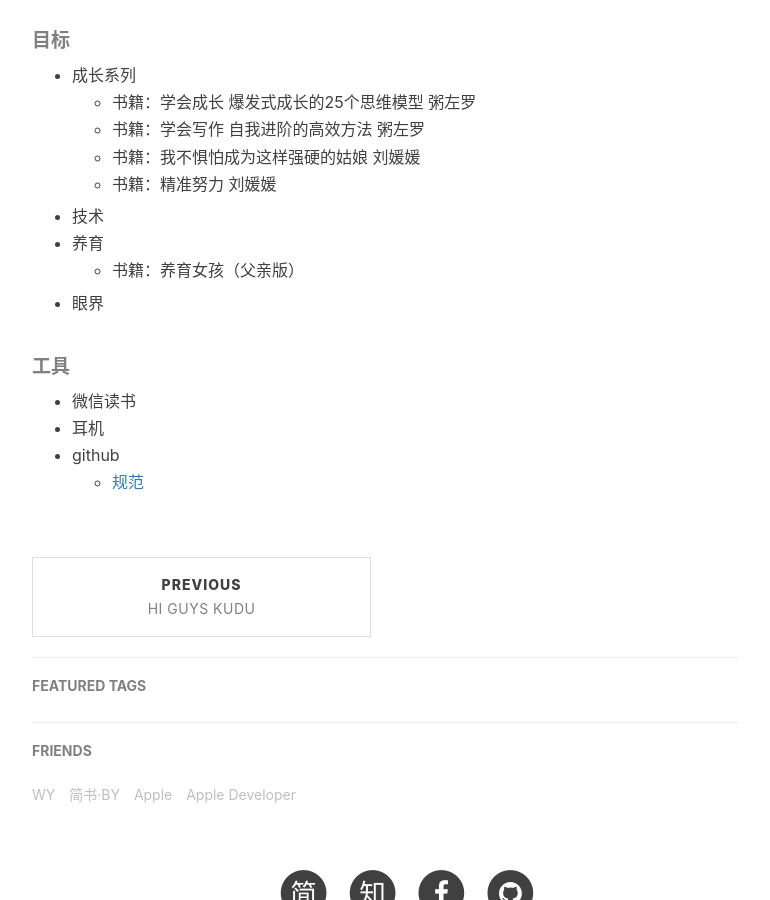
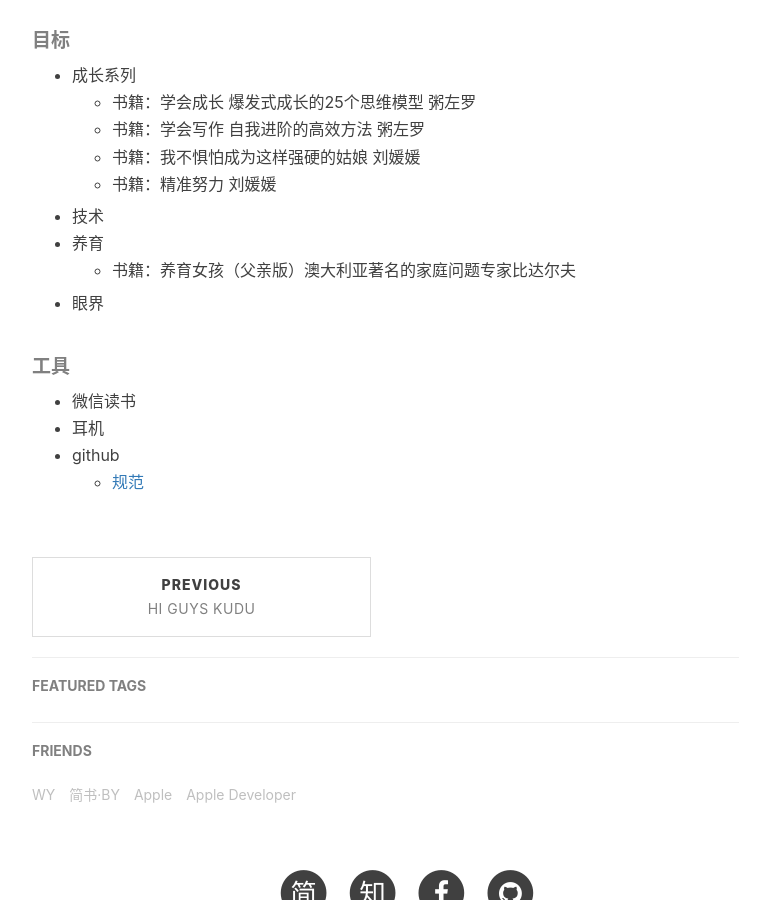
Before and after one commit to feature2018/feature2018.github.io, a Jekyll site: the page built from _posts/2021-02-01-Hi-Guys-target.md, in a window 1280 px wide and 900 px high, scrolled down 621 px. Shown: the whole window, without its empty margins (233-1003 px from the left). Built offline with Jekyll 4.4.1, drawn with Linux system fonts in a browser that asks for light colours; nearby versions of some CDN libraries; our own code applies the rules of GitHub Pages for plain Markdown files; comment, search, counter and statistics services are not loaded.

Commit message:
澳大利亚著名的家庭问题专家比达尔夫

```diff
--- a/_posts/2021-02-01-Hi-Guys-target.md
+++ b/_posts/2021-02-01-Hi-Guys-target.md
@@ -13,7 +13,7 @@
   - 书籍：精准努力 刘媛媛
 - 技术
 - 养育
-  - 书籍：养育女孩（父亲版）
+  - 书籍：养育女孩（父亲版）澳大利亚著名的家庭问题专家比达尔夫
 - 眼界
 
 ##### 工具
```
